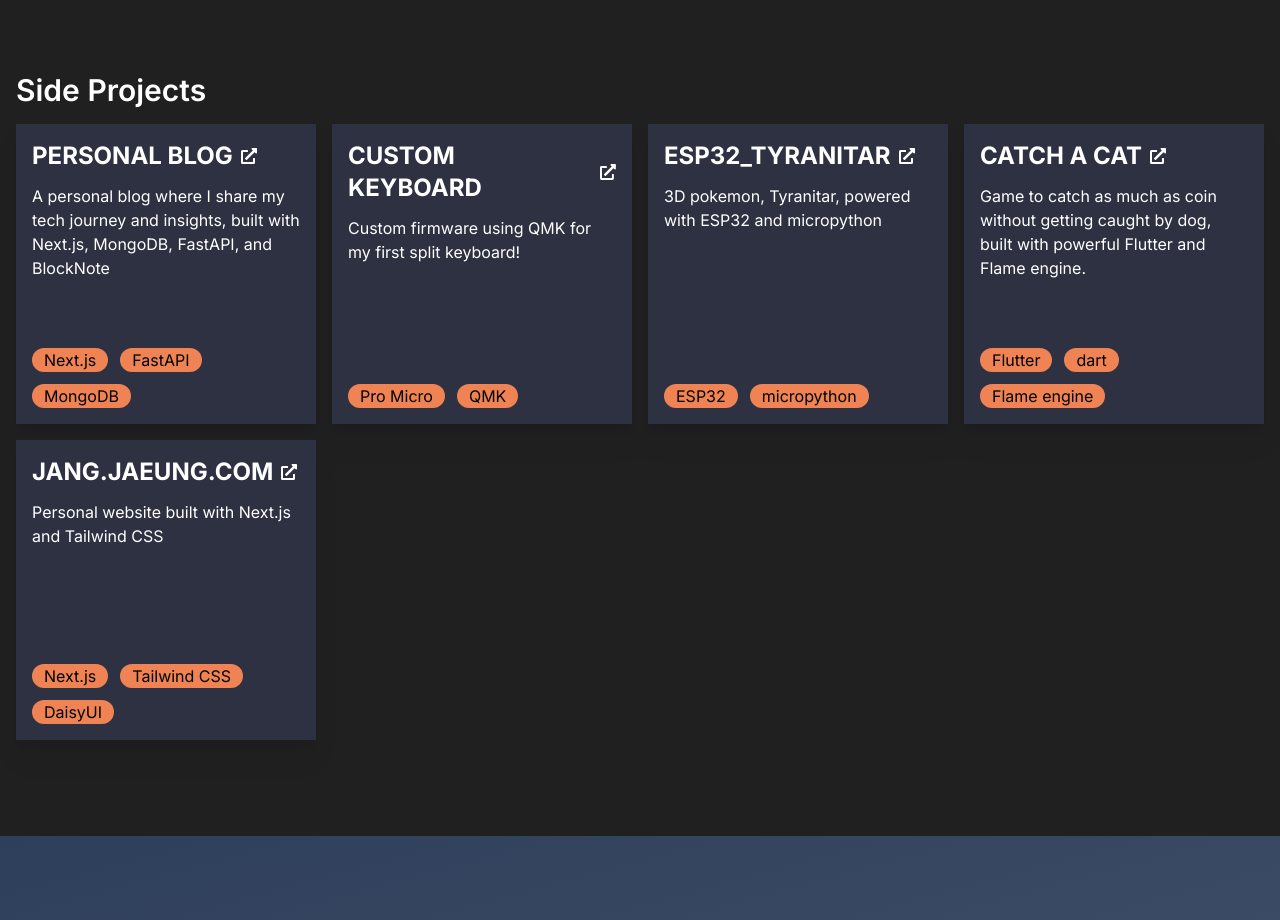
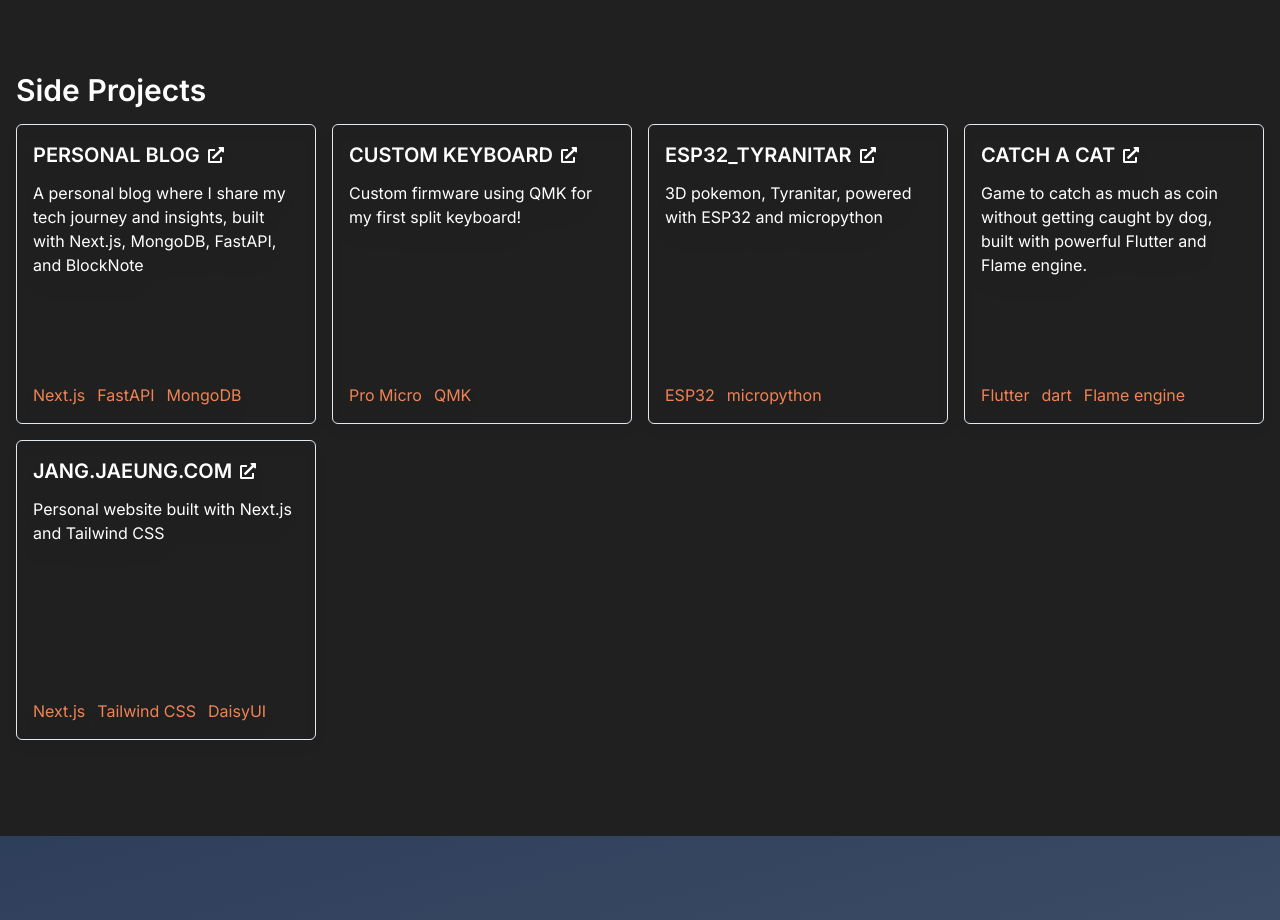
Before and after one commit to JaeungJayJang/personal_website, a Next.js app: page / in a window 1280 px wide. Shown: the part 1080-2000 px from the top of the page. Built offline with nearby package versions, Linux system fonts and the light colour scheme.

Commit message:
refactor: improve ProjectCard styling and enhance layout transitions

```diff
--- a/app/components/general/project.tsx
+++ b/app/components/general/project.tsx
@@ -12,8 +12,8 @@
 const ProjectCardInner = ({ name, description, skills, link }: dataProps) => {
     return (
         <>
-            <div className={`flex justify-start w-full items-center gap-2 ${link && "group-hover:text-secondary"}`}>
-                <h1 className="text-2xl font-bold uppercase">
+            <div className={`flex justify-start w-full items-center gap-2 ${link && "group-hover:text-secondary"} transition-all`}>
+                <h1 className="text-xl font-semibold uppercase">
                     {name}
                 </h1>
                 {link &&
@@ -37,7 +37,8 @@
                     skills.map((skill, i) => {
                         if (i < 3) {
                             return (
-                                <div key={`skill_${i}`} className="bg-secondary rounded-full px-3 text-center text-black">{skill}</div>
+                                // <div key={`skill_${i}`} className="bg-secondary rounded-full px-3 text-center bg-opacity-70">{skill}</div>
+                                <div key={`skill_${i}`} className="text-secondary">{skill}</div>
                             )
                         }
                     })
@@ -50,7 +51,7 @@
 const ProjectCard = ({ name, description, skills, link }: dataProps) => {
     if (link) {
         return (
-            <Link href={`${link ? link : ""}`} className="group relative flex flex-col justify-center items-start p-4 gap-3 bg-tertiary text-white md:justify-start md:h-full">
+            <Link href={`${link ? link : ""}`} className="transition-all group relative flex flex-col justify-center items-start p-4 gap-3 hover:bg-white hover:bg-opacity-5 text-white md:justify-start md:h-full rounded-md border-[1px] border-slate-200">
                 <ProjectCardInner
                     name={name}
                     description={description}
```
